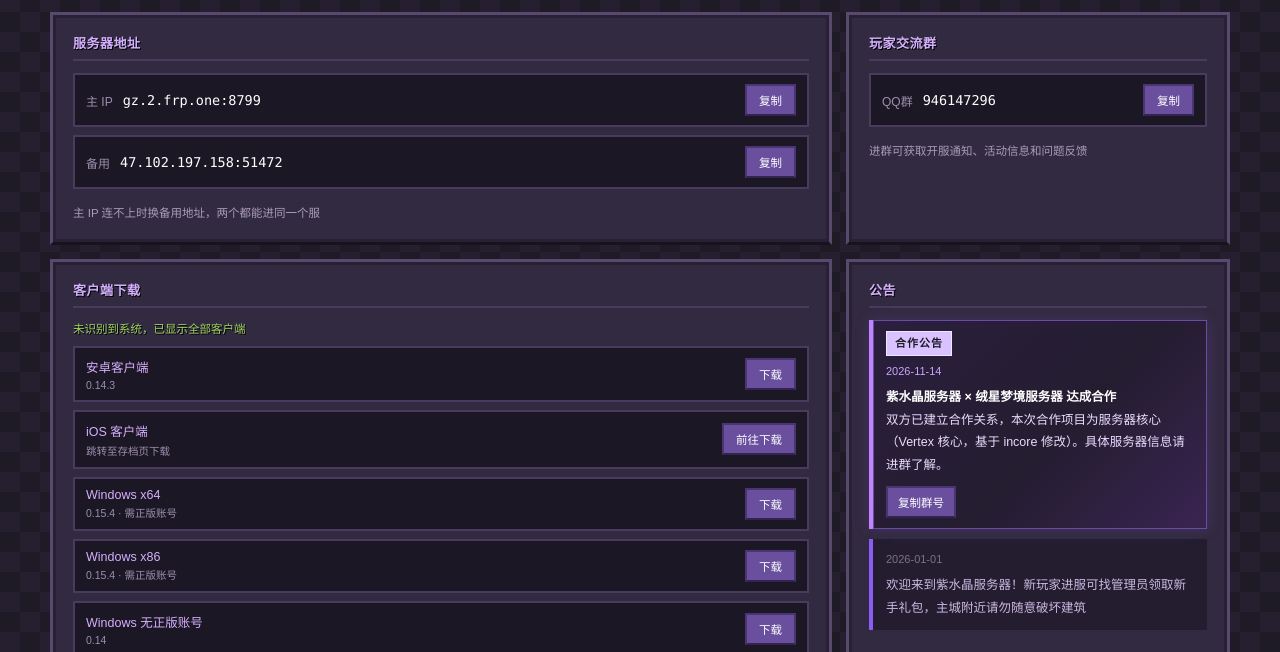
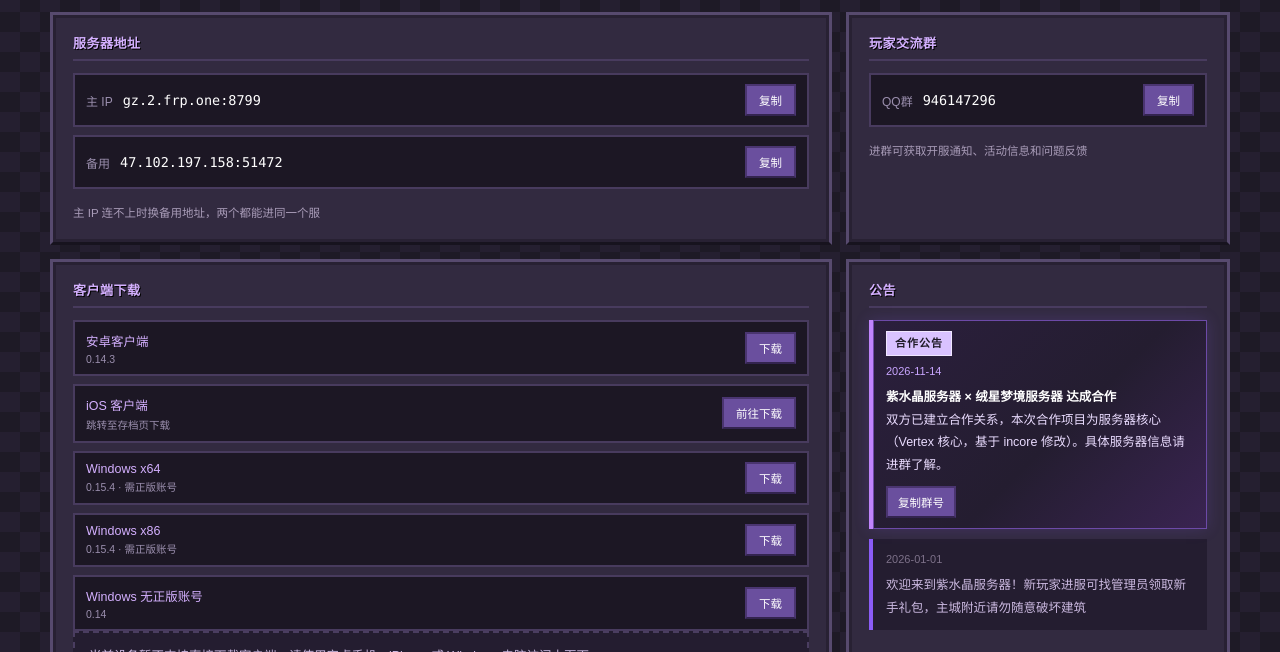
Before and after one commit to 006tv/emth, a plain HTML site: page index.html in a window 1280 px wide. Shown: the part 148-800 px from the top of the page. Drawn offline with Linux system fonts and the light colour scheme.

Commit message:
Update index.html

```diff
--- a/index.html
+++ b/index.html
@@ -147,14 +147,6 @@
   .btn:hover { background: #7d5fb8; }
   .btn:active { transform: translateY(1px); }
   .btn.copied { background: #8a6d1f; border-color: #5f4b13; }
-
-  .detected {
-    font-size: 12px;
-    color: #9fd45f;
-    margin-bottom: 12px;
-    text-shadow: 1px 1px 0 #000;
-    min-height: 16px;
-  }
 
   .download-group {
     display: flex;
@@ -530,7 +522,6 @@
       font-size: 11.5px;
     }
     .note { font-size: 11.5px; }
-    .detected { font-size: 11.5px; margin-bottom: 10px; }
     .download-item { padding: 9px 11px; }
     .dl-name { font-size: 12.5px; }
     .dl-desc { font-size: 10.5px; }
@@ -656,7 +647,6 @@
 
     <div class="panel span-2">
       <h2>客户端下载</h2>
-      <p class="detected" id="detectedTip"></p>
 
       <div class="download-group">
         <div class="download-item" data-os="android">
@@ -872,7 +862,6 @@ function fallback(text, cb) {
 
 function detectOS() {
   var ua = navigator.userAgent || '';
-  var tip = document.getElementById('detectedTip');
   var os = 'other';
 
   if (/iPhone|iPad|iPod/i.test(ua) || (navigator.platform === 'MacIntel' && navigator.maxTouchPoints > 1)) {
@@ -884,16 +873,6 @@ function detectOS() {
   }
 
   document.body.classList.add('os-' + os);
-
-  if (os === 'android') {
-    tip.textContent = '已为你匹配安卓客户端';
-  } else if (os === 'windows') {
-    tip.textContent = '已为你匹配 Windows 客户端';
-  } else if (os === 'ios') {
-    tip.textContent = '已为你匹配 iOS 客户端（跳转存档页）';
-  } else {
-    tip.textContent = '未识别到系统，已显示全部客户端';
-  }
 }
 
 var allShown = false;
@@ -907,4 +886,4 @@ function toggleAll() {
 detectOS();
 </script>
 </body>
-       </html>
+           </html>
```
